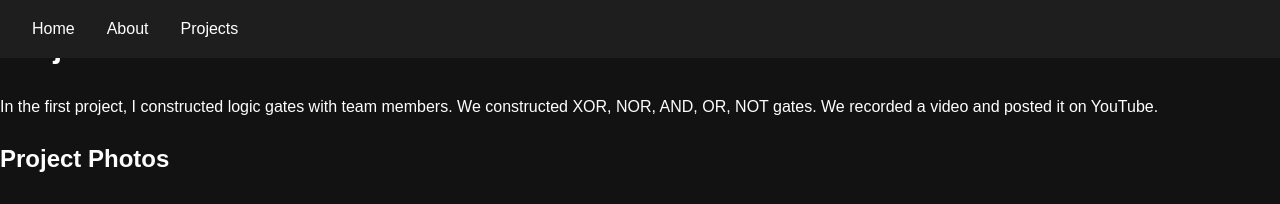
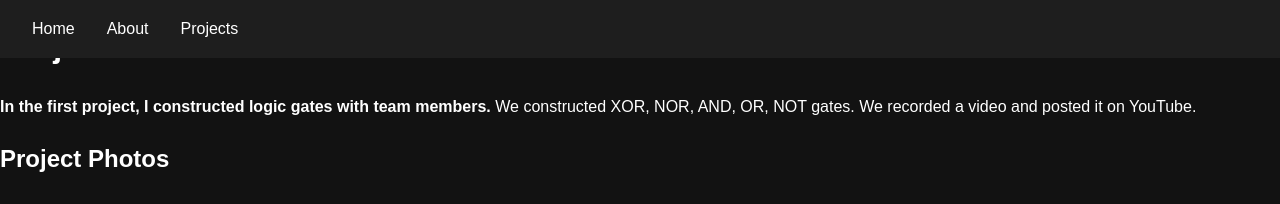
Before and after one commit to abbasovsaleh/portfolio, a plain HTML site: page project1.html in a window 1280 px wide. Shown: the top 204 px of the page. Drawn offline with Linux system fonts and the light colour scheme.

Commit message:
Emphasized first sentence in Project 1 and Project 2 descriptions with bold styling

```diff
--- a/project1.html
+++ b/project1.html
@@ -18,7 +18,7 @@
     </header>
     <main>
         <h1>Project 1</h1>
-        <p>In the first project, I constructed logic gates with team members. We constructed XOR, NOR, AND, OR, NOT gates. We recorded a video and posted it on YouTube.</p>
+        <p><strong>In the first project, I constructed logic gates with team members.</strong> We constructed XOR, NOR, AND, OR, NOT gates. We recorded a video and posted it on YouTube.</p>
         <h2>Project Photos</h2>
         <div class="photo-gallery">
                         <div class="photo-item">
```
Also changed, not shown: project2.html (+1 -1 lines).
